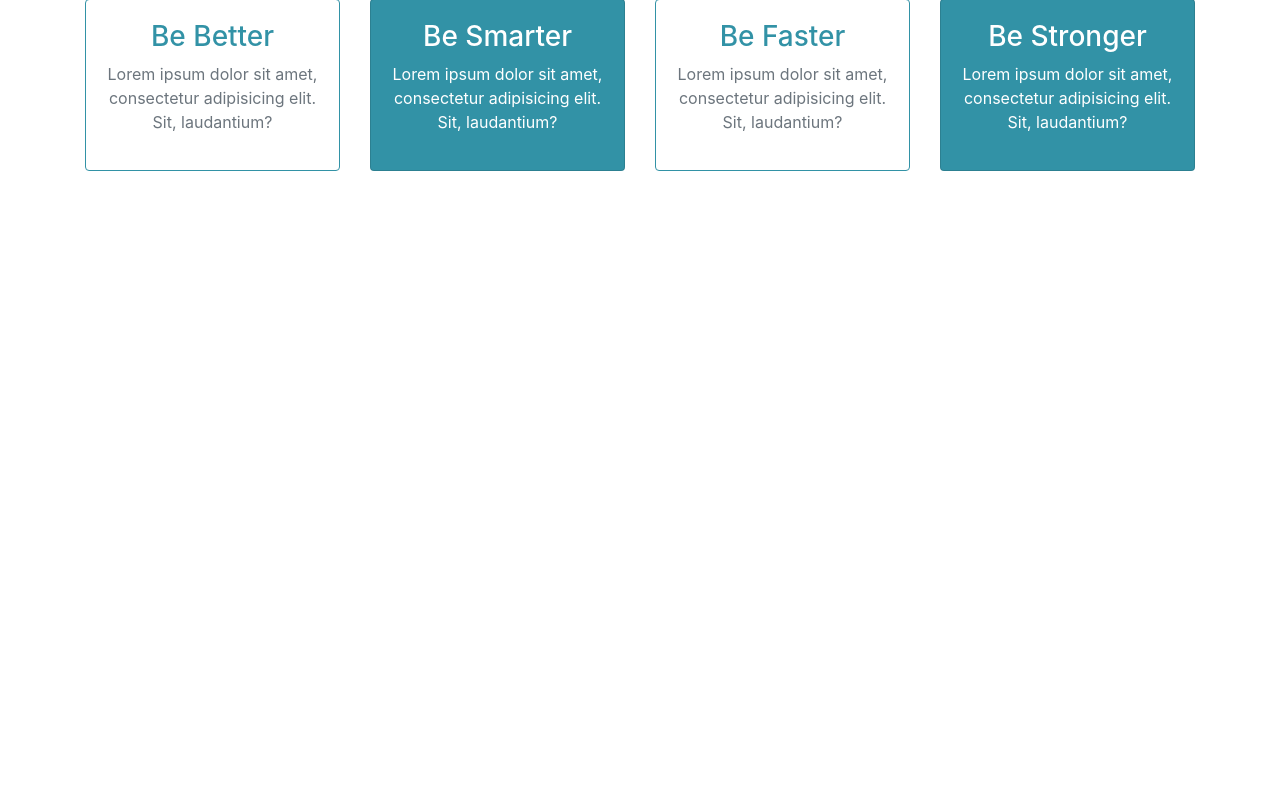
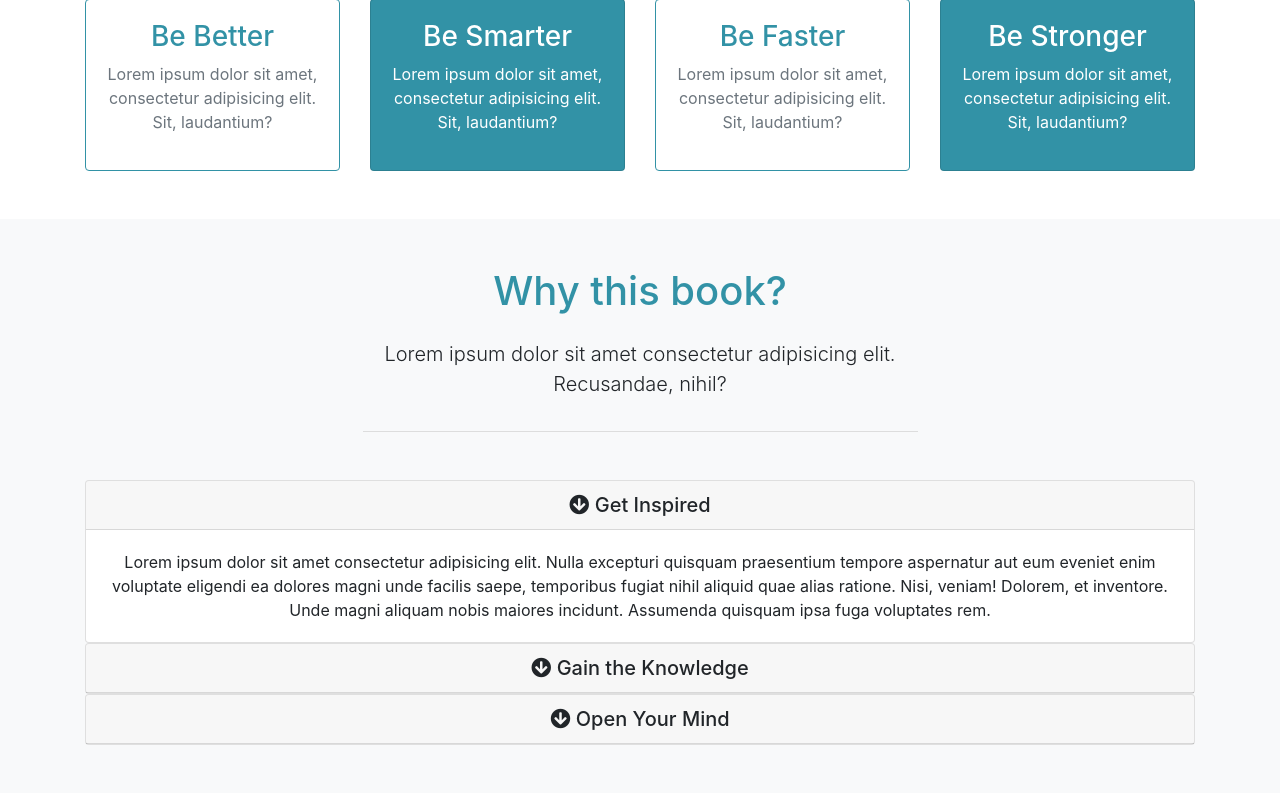
Before and after one commit to SparksFullStack/mizuxe-book-theme, a PHP site: page / in a window 1280 px wide. Shown: the part 898-1691 px from the top of the page. Before the commit the page ends 1069 px from the top, so only its background shows below. Run offline with PHP 8.4, Linux system fonts and the light colour scheme; some libraries are stand-ins or nearby versions.

Commit message:
finished accordion with book info

```diff
--- a/css/style.css
+++ b/css/style.css
@@ -21,6 +21,11 @@ body {
     top: 0;
     left: 0; }
 
+.info-header {
+  width: 50%;
+  margin: auto;
+  border-bottom: 1px solid #ddd; }
+
 @media (max-width: 768px) {
   #showcase {
     min-height: 500px; }
--- a/index.html
+++ b/index.html
@@ -127,6 +127,73 @@
   </div>
 </section>
 
+<!-- Comment Boxes -->
+<section id="about" class="py-5 text-center bg-light">
+  <div class="container">
+    <div class="row">
+      <div class="col">
+        <div class="info-header mb-5">
+          <h1 class="text-primary pb-3">
+            Why this book?
+          </h1>
+          <p class="lead pb-3">Lorem ipsum dolor sit amet consectetur adipisicing elit. Recusandae, nihil?</p>
+        </div>
+
+        <!-- Accordion -->
+        <div id="accordion">
+          <div class="card">
+            <div class="card-header">
+              <h5 class="mb-0">
+                <div href="#collapse1" data-toggle="collapse" data-parent="#accordion">
+                  <i class="fas fa-arrow-circle-down"></i> Get Inspired
+                </div>
+              </h5>
+            </div>
+
+            <div id="collapse1" class="collapse show">
+              <div class="card-body">
+                Lorem ipsum dolor sit amet consectetur adipisicing elit. Nulla excepturi quisquam praesentium tempore aspernatur aut eum eveniet enim voluptate eligendi ea dolores magni unde facilis saepe, temporibus fugiat nihil aliquid quae alias ratione. Nisi, veniam! Dolorem, et inventore. Unde magni aliquam nobis maiores incidunt. Assumenda quisquam ipsa fuga voluptates rem.
+              </div>
+            </div>
+          </div>
+
+          <div class="card">
+            <div class="card-header">
+              <h5 class="mb-0">
+                <div href="#collapse2" data-toggle="collapse" data-parent="#accordion">
+                  <i class="fas fa-arrow-circle-down"></i> Gain the Knowledge
+                </div>
+              </h5>
+            </div>
+
+            <div id="collapse2" class="collapse">
+              <div class="card-body">
+                Lorem ipsum dolor sit amet consectetur adipisicing elit. Nulla excepturi quisquam praesentium tempore aspernatur aut eum eveniet enim voluptate eligendi ea dolores magni unde facilis saepe, temporibus fugiat nihil aliquid quae alias ratione. Nisi, veniam! Dolorem, et inventore. Unde magni aliquam nobis maiores incidunt. Assumenda quisquam ipsa fuga voluptates rem.
+              </div>
+            </div>
+          </div>
+
+          <div class="card">
+            <div class="card-header">
+              <h5 class="mb-0">
+                <div href="#collapse3" data-toggle="collapse" data-parent="#accordion">
+                  <i class="fas fa-arrow-circle-down"></i> Open Your Mind
+                </div>
+              </h5>
+            </div>
+
+            <div id="collapse3" class="collapse">
+              <div class="card-body">
+                Lorem ipsum dolor sit amet consectetur adipisicing elit. Nulla excepturi quisquam praesentium tempore aspernatur aut eum eveniet enim voluptate eligendi ea dolores magni unde facilis saepe, temporibus fugiat nihil aliquid quae alias ratione. Nisi, veniam! Dolorem, et inventore. Unde magni aliquam nobis maiores incidunt. Assumenda quisquam ipsa fuga voluptates rem.
+              </div>
+            </div>
+          </div>
+        </div>
+      </div>
+    </div>
+  </div>
+</section>
+
   <script src="http://code.jquery.com/jquery-3.3.1.min.js" integrity="sha256-FgpCb/KJQlLNfOu91ta32o/NMZxltwRo8QtmkMRdAu8="
     crossorigin="anonymous"></script>
   <script src="https://cdnjs.cloudflare.com/ajax/libs/popper.js/1.14.3/umd/popper.min.js" integrity="sha384-ZMP7rVo3mIykV+2+9J3UJ46jBk0WLaUAdn689aCwoqbBJiSnjAK/l8WvCWPIPm49"
--- a/scss/styles.scss
+++ b/scss/styles.scss
@@ -40,6 +40,12 @@ body {
     }
 }
 
+.info-header {
+    width: 50%;
+    margin: auto;
+    border-bottom: 1px solid #ddd;
+}
+
 
 @media(max-width: 768px){
     #showcase {
```
